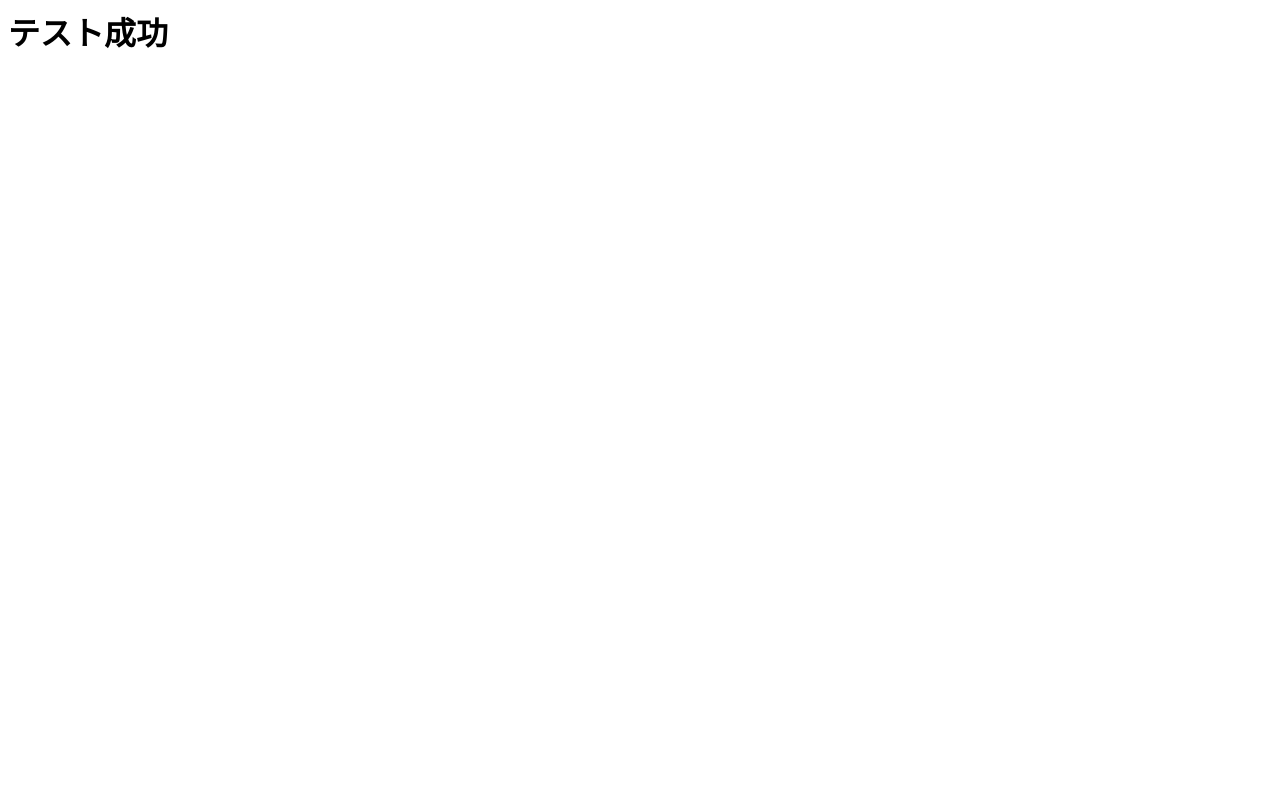
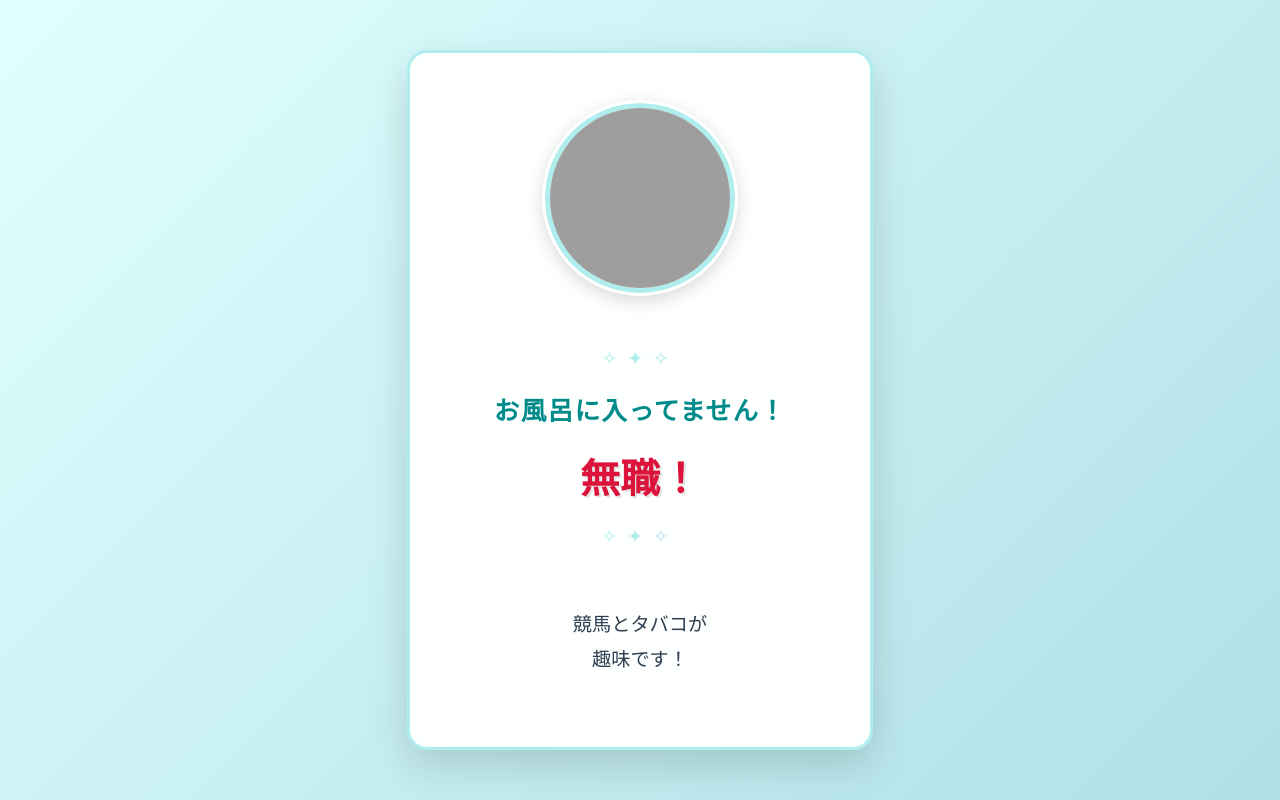
Before and after one commit to matumaruex/yochi, a plain HTML site: page index.html in a window 1280 px wide. Drawn offline with Linux system fonts and the light colour scheme; grey boxes are pictures that could not be loaded.

Commit message:
Create profile page with styles and content
Added HTML structure and styles for a profile page.

```diff
--- a/index.html
+++ b/index.html
@@ -1 +1,100 @@
-<h1>テスト成功</h1>
+<!DOCTYPE html>
+<html lang="ja">
+<head>
+    <meta charset="UTF-8">
+    <meta name="viewport" content="width=device-width, initial-scale=1.0">
+    <title>My Elegant Profile</title>
+    <link href="https://fonts.googleapis.com/css2?family=Noto+Serif+JP:wght@400;700&display=swap" rel="stylesheet">
+    <style>
+        /* ページ全体のデザイン */
+        body {
+            margin: 0;
+            padding: 30px 20px;
+            /* 高級感のある水色グラデーション背景 */
+            background: linear-gradient(135deg, #e0ffff, #b0e0e6);
+            /* エレガントな明朝体フォント */
+            font-family: 'Noto Serif JP', serif;
+            color: #2c3e50;
+            text-align: center;
+            min-height: 100vh;
+            box-sizing: border-box;
+            display: flex;
+            justify-content: center;
+            align-items: center;
+        }
+        /* チラシ風カードのデザイン */
+        .flyer-container {
+            background-color: rgba(255, 255, 255, 0.98); /* ほぼ白 */
+            padding: 50px 30px;
+            border-radius: 20px;
+            /* 影をつけて浮き上がらせる */
+            box-shadow: 0 15px 40px rgba(0, 0, 0, 0.15);
+            /* 水色の枠線 */
+            border: 3px solid #afeeee;
+            max-width: 400px;
+            width: 100%;
+            position: relative;
+        }
+        /* 画像のデザイン */
+        .profile-image {
+            width: 180px;
+            height: 180px;
+            border-radius: 50%; /* 丸く切り抜く */
+            object-fit: cover;
+            /* 画像の周りに豪華な枠 */
+            border: 5px solid #afeeee;
+            outline: 3px solid #fff;
+            box-shadow: 0 5px 20px rgba(0,0,0,0.2);
+            margin-bottom: 30px;
+            background-color: #eee;
+        }
+        /* テキストのデザイン */
+        .message-main {
+            font-size: 1.6rem;
+            font-weight: bold;
+            margin: 20px 0;
+            color: #008b8b; /* 濃い水色 */
+            letter-spacing: 0.05em;
+        }
+        .message-impact {
+            font-size: 2.5rem; /* さらに大きく */
+            font-weight: 900;
+            margin: 15px 0;
+            color: #dc143c; /* インパクトのある赤系 */
+            text-shadow: 2px 2px 0px rgba(0,0,0,0.1);
+        }
+        .hobby-text {
+            font-size: 1.2rem;
+            margin-top: 40px;
+            line-height: 1.8;
+            display: inline-block;
+            position: relative;
+        }
+        /* 装飾用の線 */
+        .decorative-line {
+            font-size: 1.2rem;
+            color: #afeeee;
+            margin: 20px 0;
+            letter-spacing: 0.5em;
+        }
+    </style>
+</head>
+<body>
+
+    <div class="flyer-container">
+        <img src="PXL_20251109_124527610.jpg" alt="プロフィール画像" class="profile-image">
+        <div class="decorative-line">✧✦✧</div>
+
+        <div class="message-main">お風呂に入ってません！</div>
+
+        <div class="message-impact">無職！</div>
+
+        <div class="decorative-line">✧✦✧</div>
+
+        <p class="hobby-text">
+            競馬とタバコが<br>趣味です！
+        </p>
+    </div>
+
+</body>
+</html>
```
